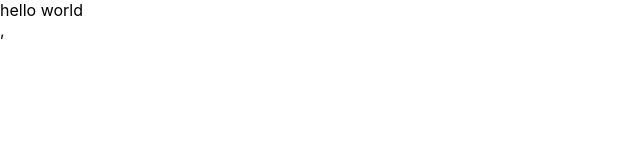
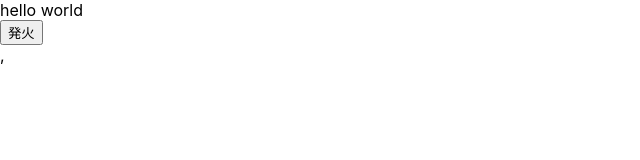
Before and after one commit to ICT-FUNney/team2-funput-Client, a React (Create React App) app: page / in a window 1280 px wide. Shown: the top 160 px of the page, without its empty margins (0-640 px from the left). Built offline with nearby package versions, Linux system fonts and the light colour scheme.

Commit message:
[add] add sumthing

```diff
--- a/src/components/App.jsx
+++ b/src/components/App.jsx
@@ -1,10 +1,12 @@
 import React from 'react';
+import Redux from './Redux.js';
 
 class App extends React.Component {
   render() {
     return (
       <div className="App">
         hello world
+        <Redux />
       </div>
     );
   }
--- a/src/components/redux.js
+++ b/src/components/redux.js
@@ -1,3 +1,11 @@
-(()=>{
+import React from 'react';
 
-})();
+function Redux (){
+  return(
+    <div>
+      <input type='submit' value='発火'></input>
+    </div>
+  );
+}
+
+export default Redux;
```
Also changed, not shown: 1 other file (tests, documents, lock files or other folders).
